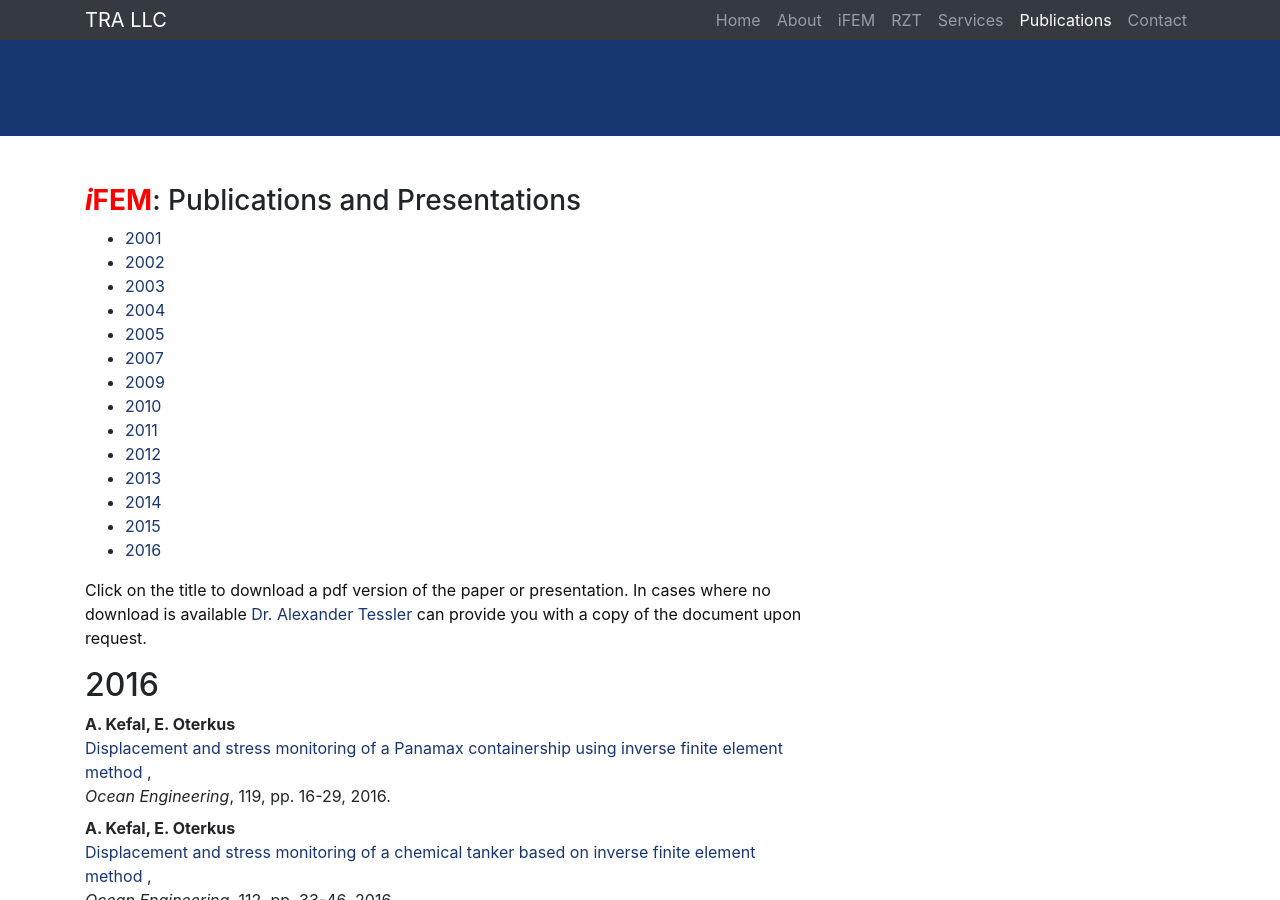
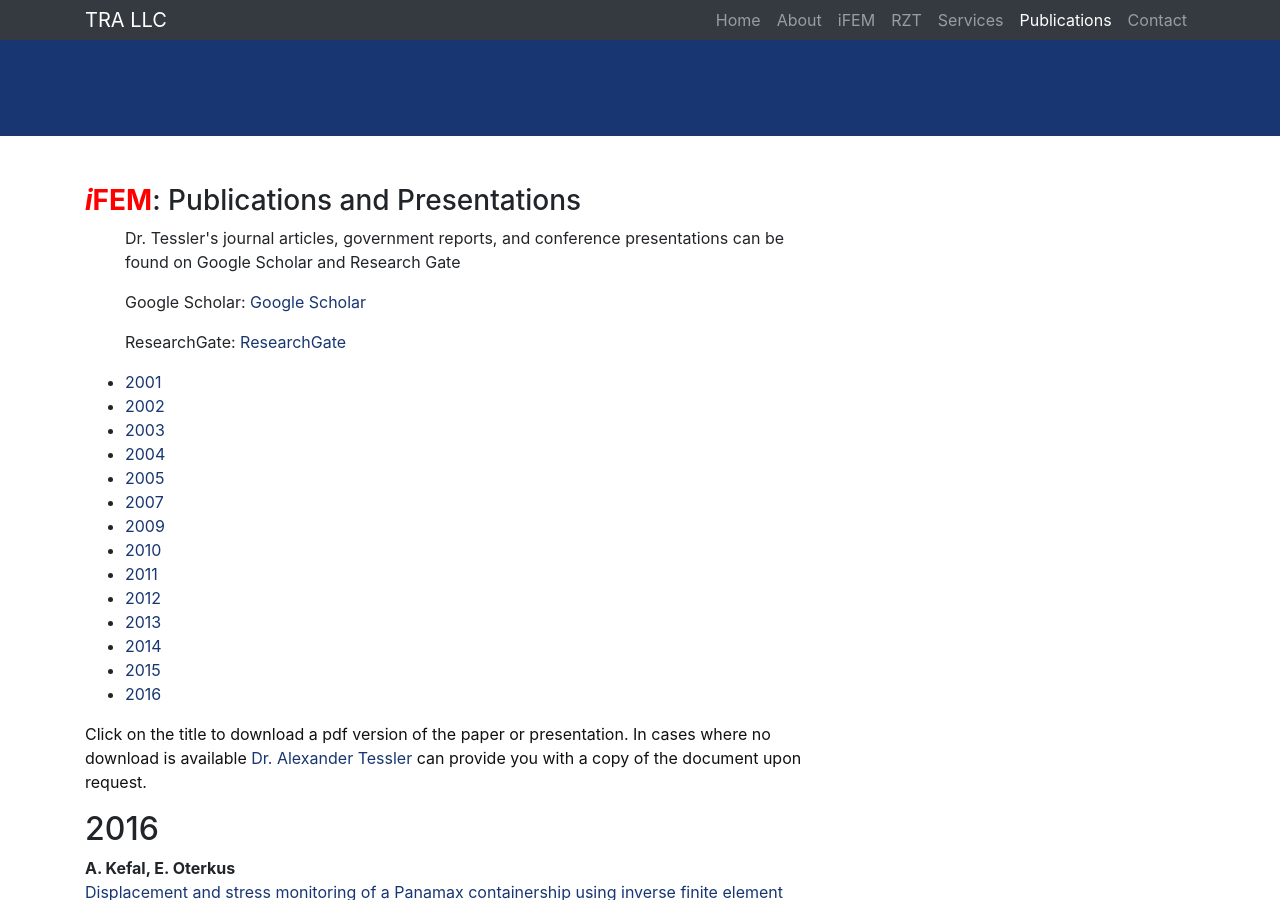
Before and after one commit to tessler-research/tessler-research.github.io, a Jekyll site: the page built from _pages/publications.html, in a window 1280 px wide and 900 px high. Built offline with Jekyll 4.4.1, drawn with Linux system fonts in a browser that asks for light colours.

Commit message:
Update publications.html

```diff
--- a/_pages/publications.html
+++ b/_pages/publications.html
@@ -9,6 +9,16 @@ permalink: /publications/
               <a name="top"></a>
               <h3 class="title" id="page_title"><b><font color=RED><i>i</i>FEM</font></b>: Publications and Presentations</h3>
               <ul class="menu" id="page_menu">
+
+              <p>
+	Dr. Tessler's journal articles, government reports, and conference presentations can be found on Google Scholar and Research Gate
+</p>
+<p>
+  Google Scholar: <a href="https://scholar.google.com/citations?hl=en&user=31VAQ20AAAAJ">Google Scholar</a>
+</p>
+<p>
+  ResearchGate:  <a href="https://www.researchgate.net/profile/A_Tessler">ResearchGate</a>
+</p>
                   <li>
                       <a href="#y2001">2001</a>
                   </li>
```
